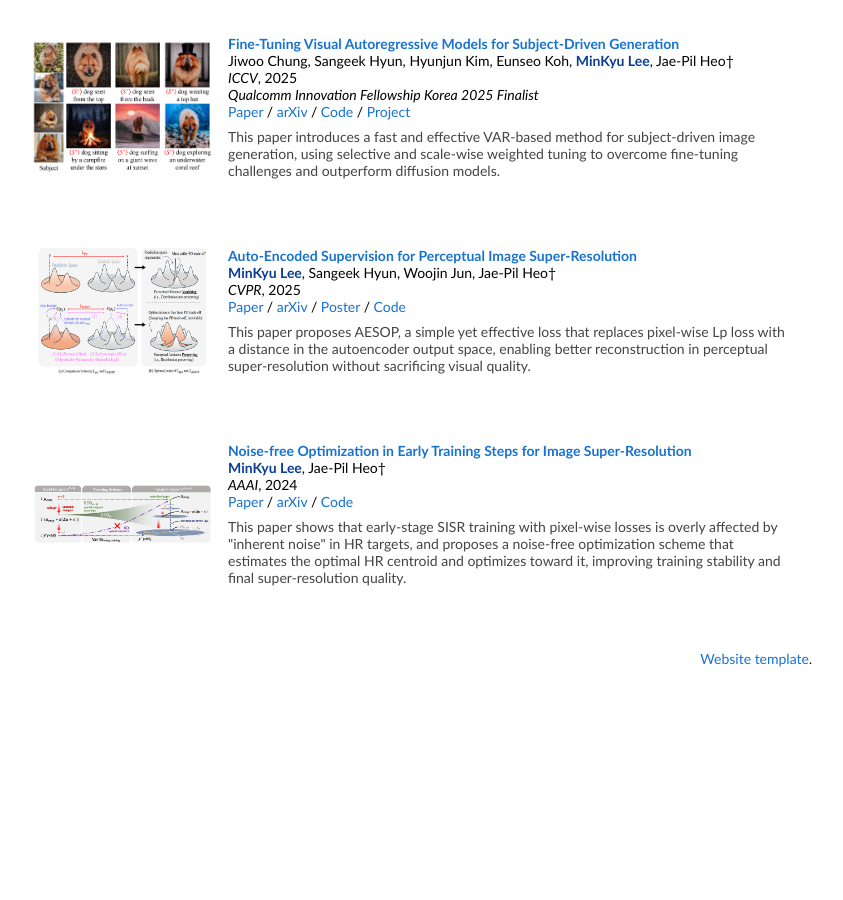
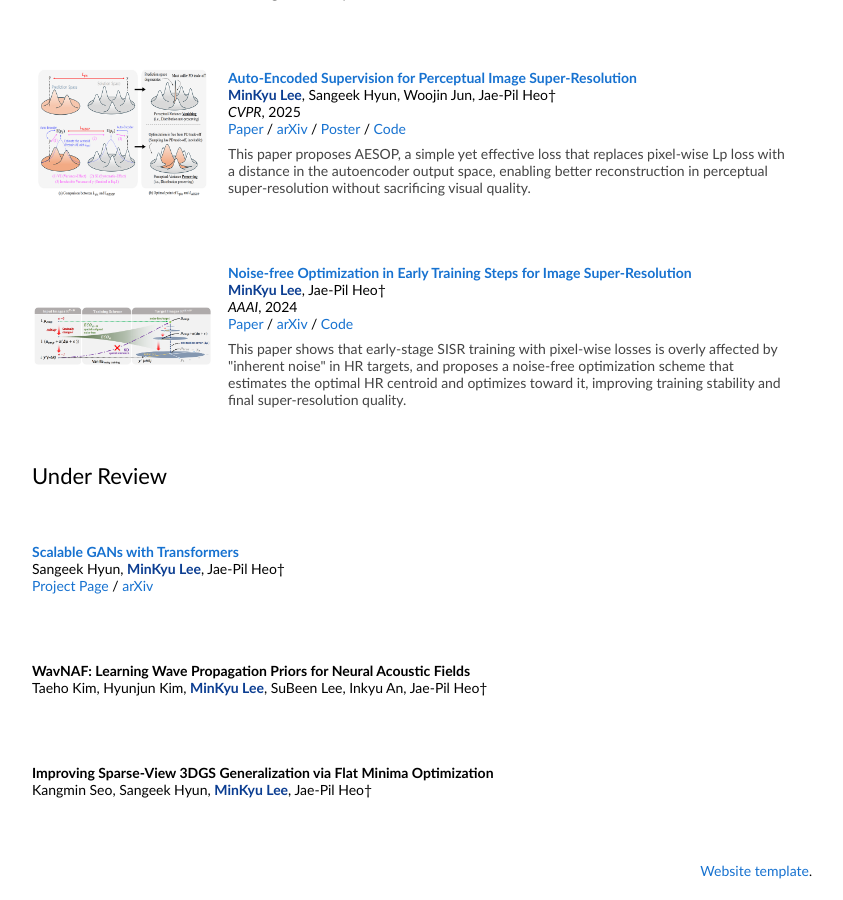
Before and after one commit to 2minkyulee/2minkyulee.github.io, a Jekyll site: the page built from index.md, in a window 1280 px wide and 900 px high, scrolled down 1309 px. Shown: the whole window, without its empty margins (228-1071 px from the left). Built offline with Jekyll 4.4.1, drawn with Linux system fonts in a browser that asks for light colours; before the commit the page ends 1997 px from its top, so only the background shows below that; some of the changed text lies outside the part shown.

Commit message:
Move Scalable GANs with Transformers to Under Review section and add other papers

```diff
--- a/_layouts/home.html
+++ b/_layouts/home.html
@@ -95,31 +95,7 @@
                 </td>
               </tr>
 
-            <tr>
-              <td style="padding:20px;width:100%;vertical-align:middle">
-                <div class="pub-card">
-                  <div class="pub-media">
-                    <img src="https://hse1032.github.io/static/images/GAT.png" alt="Arxiv 2025 Scalable GANs thumbnail">
-                  </div>
-                  <div class="pub-body">
-                    <a href="https://hse1032.github.io/GAT">
-                      <span class="papertitle">Scalable GANs with Transformers</span>
-                    </a>
-                    <br>
-                    Sangeek Hyun, <span class="author-highlight">MinKyu Lee</span>, Jae-Pil Heo&dagger;
-                    <br>
-                    <em>Arxiv</em>, 2025
-                    <br>
-                    <a href="https://hse1032.github.io/GAT">Project Page</a>
-                    /
-                    <a href="https://arxiv.org/abs/2509.24935">arXiv</a>
-                    <p class="paper-summary">
-                      Pure Transformer GANs can be scaled up and beats diffusion/flow models on an one-step conditional generation on ImageNet-256 only within 40 epochs.
-                    </p>
-                  </div>
-                </div>
-              </td>
-            </tr>
+
 
             <tr>
               <td style="padding:20px;width:100%;vertical-align:middle">
@@ -263,6 +239,54 @@
               </td>
             </tr>
 
+            <tr>
+              <td style="padding:20px;width:100%;vertical-align:middle">
+                <h2>Under Review</h2>
+              </td>
+            </tr>
+
+            <tr>
+              <td style="padding:20px;width:100%;vertical-align:middle">
+                <div class="pub-card pub-card-first">
+                  <div class="pub-body">
+                    <a href="https://hse1032.github.io/GAT">
+                      <span class="papertitle">Scalable GANs with Transformers</span>
+                    </a>
+                    <br>
+                    Sangeek Hyun, <span class="author-highlight">MinKyu Lee</span>, Jae-Pil Heo&dagger;
+                    <br>
+                    <a href="https://hse1032.github.io/GAT">Project Page</a>
+                    /
+                    <a href="https://arxiv.org/abs/2509.24935">arXiv</a>
+                  </div>
+                </div>
+              </td>
+            </tr>
+
+            <tr>
+              <td style="padding:20px;width:100%;vertical-align:middle">
+                <div class="pub-card">
+                  <div class="pub-body">
+                    <span class="papertitle">WavNAF: Learning Wave Propagation Priors for Neural Acoustic Fields</span>
+                    <br>
+                    Taeho Kim, Hyunjun Kim, <span class="author-highlight">MinKyu Lee</span>, SuBeen Lee, Inkyu An, Jae-Pil Heo&dagger;
+                  </div>
+                </div>
+              </td>
+            </tr>
+
+            <tr>
+              <td style="padding:20px;width:100%;vertical-align:middle">
+                <div class="pub-card">
+                  <div class="pub-body">
+                    <span class="papertitle">Improving Sparse-View 3DGS Generalization via Flat Minima Optimization</span>
+                    <br>
+                    Kangmin Seo, Sangeek Hyun, <span class="author-highlight">MinKyu Lee</span>, Jae-Pil Heo&dagger;
+                  </div>
+                </div>
+              </td>
+            </tr>
+
           </tbody></table>
           <table style="width:100%;border:0px;border-spacing:0px;border-collapse:separate;margin-right:auto;margin-left:auto;"><tbody>
             <tr>
```
